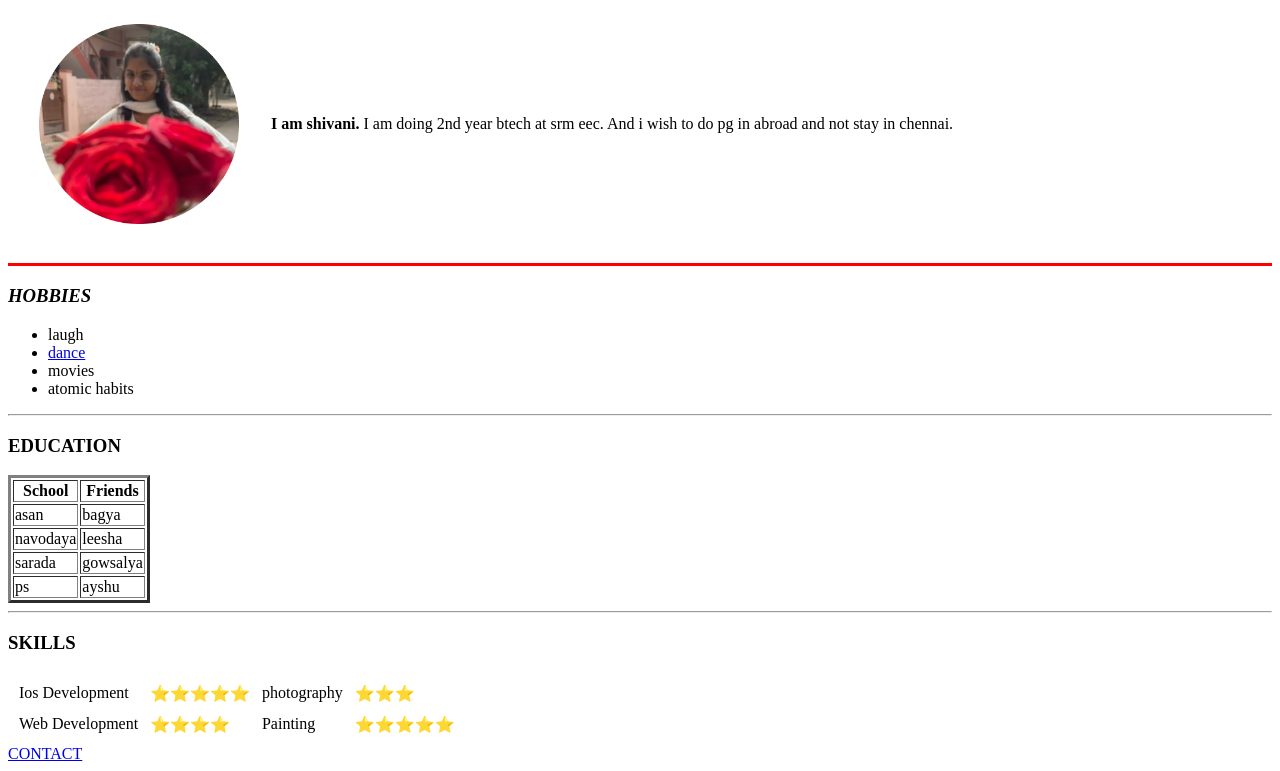
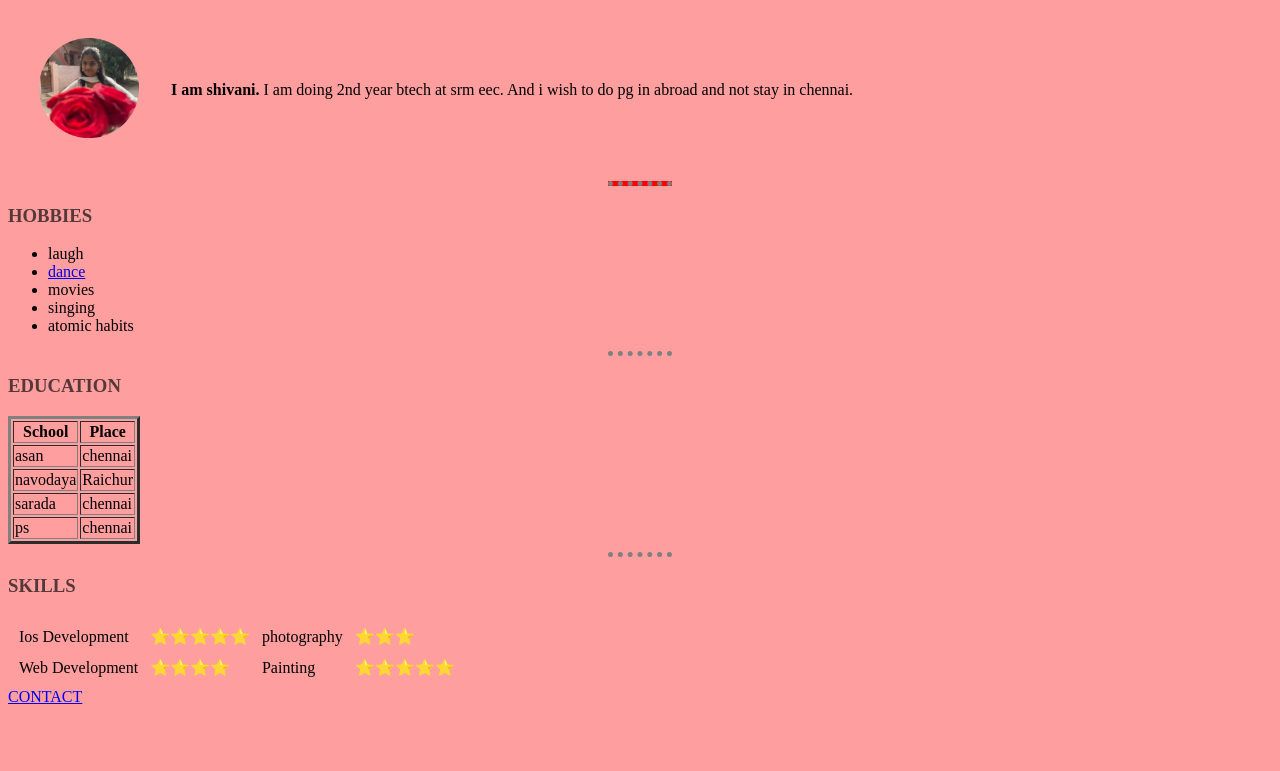
Before and after one commit to Shivani367/cv, a plain HTML site: page index.html in a window 1280 px wide. Shown: the part 73-844 px from the top of the page. After the commit the page ends 800 px from the top, so only its background shows below. Drawn offline with Linux system fonts and the light colour scheme; files whose address does not match are found by name.

Commit message:
css files added

```diff
--- a/index.html
+++ b/index.html
@@ -1,23 +1,26 @@
-
+<!DOCTYPE html>
 <html lang="en">
 <head>
     <meta charset="UTF-8">
     <title>SHIVANI</title>
+    <link rel="stylesheet" href="C:\Users\mvenk\OneDrive\Desktop\html\css\styles.css">
+
 </head>
 <body>
     <h1>SHIVANI</h1>
     <table cellspacing="30">
         <tr>
-            <td><img src="C:\Users\mvenk\OneDrive\Desktop\html\shivani\images\shivani.png" alt="shivani" height="200"></td>
+            <td><img src="C:\Users\mvenk\OneDrive\Desktop\html\shivani\shivani.png" alt="shivani" height="100"></td>
             <td><p><b>I am shivani.</b> I am doing 2nd year btech at srm eec. And i wish to do pg in abroad and not stay in chennai.</p></td>
         </tr>
     </table>
 <hr size="3" color="red" noshade>
-<h3><bold><em>HOBBIES</em></bold></h3>
+<h3><bold>HOBBIES</bold></h3>
 <ul>
     <li>laugh</li>
     <li><a href="https://www.youtube.com/watch?v=TWPqyRAaPkc">dance</a></li>
     <li>movies</li>
+    <li>singing</li>
     <li>atomic habits</li>
 </ul>
 <hr>
@@ -26,34 +29,36 @@
     <thead>
         <tr>
             <th>School</th>
-            <th>Friends</th>
+            <th>Place</th>
         </tr>
     </thead>
+    <tbody>
     <tr>
         <td>asan</td>
-        <td>bagya</td>
+        <td>chennai</td>
     </tr>
     <tr>
         <td>navodaya</td>
-        <td>leesha</td>
+        <td>Raichur</td>
     </tr>
     <tr>
         <td>sarada</td>
-        <td>gowsalya</td>
+        <td>chennai</td>
     </tr>
     <tr>
         <td>ps</td>
-        <td>ayshu</td>
+        <td>chennai</td>
     </tr>
+    </tbody>
 </table>
 <hr>
 <h3>SKILLS</h3>
 <table cellspacing="10">
     <tr>
         <td>Ios Development </td>
-        <td> ⭐⭐⭐⭐⭐</td>
+        <td>⭐⭐⭐⭐⭐</td>
         <td>photography</td>
-        <td> ⭐⭐⭐</td>
+        <td>⭐⭐⭐</td>
     </tr>
     <tr>
         <td>Web Development</td>
--- /dev/null
+++ b/styles.css
@@ -0,0 +1,18 @@
+body{
+    background-color:#FF9E9E;
+}
+
+hr{
+        border-style:none;
+        border-top-style: dotted;
+        border-color: grey;
+        border-width: 5px;
+        height: 0px;
+        width: 5%;
+ }
+ h1{
+    color:#553939;
+ }
+ h3{
+    color:#553939;
+ }
```
